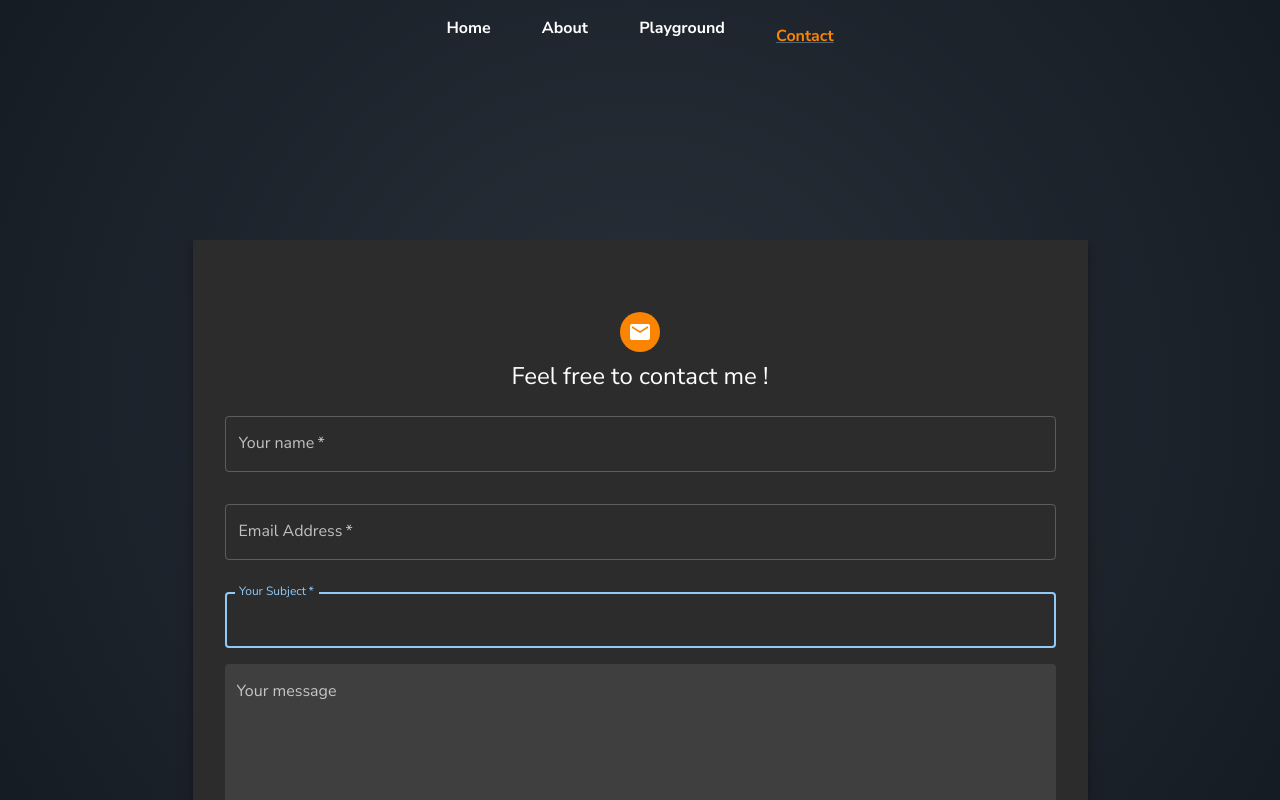
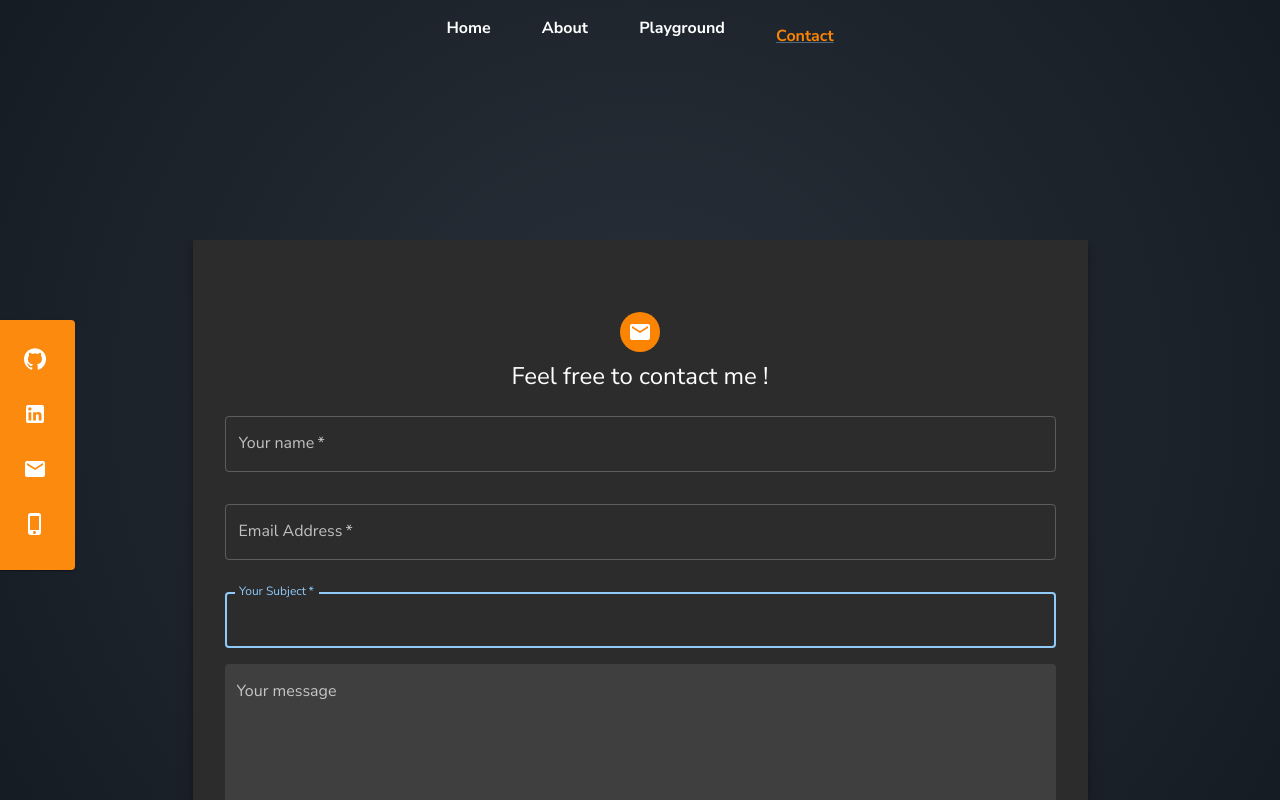
Before and after one commit to LoganWillaumez/Portfolio, a Next.js app: page /contact in a window 1280 px wide. Built offline with nearby package versions, Linux system fonts and the light colour scheme.

Commit message:
[FEAT](page-structure): continue menu left

```diff
--- a/Components/Header.jsx
+++ b/Components/Header.jsx
@@ -17,8 +17,8 @@ export const Header = () => {
         sx={{
           position: 'fixed',
           display: 'flex',
-          bottom: { xs: '1rem', md: 'auto' },
-          top: { xs: 'auto', md: '1rem' },
+          bottom: { xs: '1rem', lg: 'auto' },
+          top: { xs: 'auto', lg: '1rem' },
           left: '50%',
           transform: 'translate(-50%,0 )',
           gap: '4vw',
@@ -37,7 +37,7 @@ export const Header = () => {
                 color: '#FB8402',
                 transform: {
                   xs: 'translateY(-0.5rem)',
-                  md: 'translateY(0.5rem)',
+                  lg: 'translateY(0.5rem)',
                 },
               }),
             }}
@@ -56,7 +56,7 @@ export const Header = () => {
                 color: '#FB8402',
                 transform: {
                   xs: 'translateY(-0.5rem)',
-                  md: 'translateY(0.5rem)',
+                  lg: 'translateY(0.5rem)',
                 },
               }),
             }}
@@ -75,7 +75,7 @@ export const Header = () => {
                 color: '#FB8402',
                 transform: {
                   xs: 'translateY(-0.5rem)',
-                  md: 'translateY(0.5rem)',
+                  lg: 'translateY(0.5rem)',
                 },
               }),
             }}
@@ -94,7 +94,7 @@ export const Header = () => {
                 color: '#FB8402',
                 transform: {
                   xs: 'translateY(-0.5rem)',
-                  md: 'translateY(0.5rem)',
+                  lg: 'translateY(0.5rem)',
                 },
               }),
             }}
--- a/Components/Layout.jsx
+++ b/Components/Layout.jsx
@@ -1,9 +1,19 @@
+import { useState } from 'react';
 import { Footer } from './Footer';
 import { Header } from './Header';
+import { MenuSocial } from './MenuSocial';
 
 export const Layout = ({ children }) => {
+  const [open, setOpen] = useState(false);
+  const openTrue = () => {
+    setOpen(true);
+  };
+  const openFalse = () => {
+    setOpen(false);
+  };
   return (
     <>
+      <MenuSocial open={open} openTrue={openTrue} openFalse={openFalse} />
       <Header />
       {children}
     </>
--- /dev/null
+++ b/Components/MenuSocial.jsx
@@ -0,0 +1,90 @@
+import { Box } from '@mui/material';
+import { Paper } from '@mui/material';
+import GitHubIcon from '@mui/icons-material/GitHub';
+import LinkedInIcon from '@mui/icons-material/LinkedIn';
+import EmailIcon from '@mui/icons-material/Email';
+import PhoneIphoneIcon from '@mui/icons-material/PhoneIphone';
+import ClickAwayListener from '@mui/material/ClickAwayListener';
+import ListIcon from '@mui/icons-material/List';
+export const MenuSocial = ({ open, openTrue, openFalse }) => {
+  return (
+    <>
+      <ClickAwayListener onClickAway={openFalse}>
+        <Paper
+          component={Paper}
+          onClick={() => openTrue()}
+          sx={{
+            width: '80px',
+            height: '250px',
+            position: 'fixed',
+            left: { xs: '-40px', lg: '-5px' }, //-5 ok
+            top: { xs: '15%', lg: '40%' },
+            transform: 'translate(0, -50%)',
+            backgroundColor: '#FB8402',
+            zIndex: '10',
+            overflow: 'hidden',
+            transition: 'all 250ms ease-in-out',
+            transformOrigin: 'left top',
+            transform: { xs: 'scaleY(0.2)', lg: 'scaleY(1)' },
+            ...(open && {
+              transform: 'scale(1)',
+              transform: 'translateX(35px)',
+            }),
+          }}
+        >
+          <Box
+            height={'100%'}
+            sx={{
+              padding: '2rem 0 2rem 0',
+              display: 'flex',
+              flexDirection: 'column',
+              gap: '1.5rem',
+              justifyContent: 'center',
+              alignItems: 'center',
+              opacity: { xs: '0', lg: '1' },
+              transform: { xs: 'scale(0)', lg: 'scale(1)' },
+              transition: 'all 250ms east-in-out',
+              ...(open && {
+                opacity: '1',
+                transform: 'scale(1)',
+              }),
+            }}
+          >
+            <a
+              style={{ color: 'white' }}
+              href='https://github.com/LoganWillaumez'
+              target='_blank'
+              rel='noopener noreferrer'
+            >
+              <GitHubIcon />
+            </a>
+            <a
+              style={{ color: 'white' }}
+              href='https://www.linkedin.com/in/loganwillaumez/'
+              target='_blank'
+              rel='noopener noreferrer'
+            >
+              <LinkedInIcon />
+            </a>
+            <a
+              style={{ color: 'white' }}
+              href='mailto:logan.willaumez@gmail.com'
+              target='_blank'
+              rel='noopener noreferrer'
+            >
+              <EmailIcon />
+            </a>
+            <a
+              style={{ color: 'white' }}
+              href='tel:0683485118'
+              target='_blank'
+              rel='noopener noreferrer'
+            >
+              <PhoneIphoneIcon />
+            </a>
+          </Box>
+        </Paper>
+      </ClickAwayListener>
+    </>
+  );
+};
--- a/Components/Portfolio.jsx
+++ b/Components/Portfolio.jsx
@@ -18,7 +18,7 @@ export default function TitlebarImageList() {
     <ImageList
       sx={{
         width: '100%',
-        height: { xs: '85vh', md: '90vh' },
+        height: { xs: '85vh', lg: '90vh' },
         paddingTop: '10%',
       }}
     >
@@ -30,7 +30,7 @@ export default function TitlebarImageList() {
           Portfolio
         </ListSubheader>
       </ImageListItem>
-      {itemData.map((item, i) => (
+      {itelgata.map((item, i) => (
         <ImageListItem
           key={item.img}
           onClick={(e) => {
@@ -70,7 +70,7 @@ export default function TitlebarImageList() {
   );
 }
 
-const itemData = [
+const itelgata = [
   {
     img: 'https://user-images.githubusercontent.com/60406970/168473161-680a96fc-2cd3-4323-b6a9-8f07cc194987.png',
     title: 'Lusco',
--- a/Components/Typewriter.jsx
+++ b/Components/Typewriter.jsx
@@ -7,7 +7,7 @@ export const TypewriterEffect = () => {
       sx={{
         width: '100%',
         display: 'flex',
-        gap: { xs: '1rem', md: '2rem', alignItems: 'center' },
+        gap: { xs: '1rem', lg: '2rem', alignItems: 'center' },
       }}
     >
       <Typography
--- a/pages/contact.jsx
+++ b/pages/contact.jsx
@@ -16,7 +16,7 @@ import { Container } from '@mui/material';
 export default function SignInSide() {
   const handleSubmit = (event) => {
     event.preventDefault();
-    const data = new FormData(event.currentTarget);
+    const data = new Forlgata(event.currentTarget);
     console.log({
       email: data.get('email'),
       password: data.get('password'),
@@ -29,14 +29,14 @@ export default function SignInSide() {
       component='main'
       sx={{
         paddingTop: '2rem',
-        height: { xs: '90vh', md: 'fit-content' },
+        height: { xs: '90vh', lg: 'fit-content' },
         width: '90vw',
         margin: '0 auto',
         display: 'flex',
         justifyContent: 'center',
-        marginTop: { md: '15rem' },
+        marginTop: { lg: '15rem' },
         overflow: 'scroll',
-        paddingTop: { xs: '2rem', md: '0' },
+        paddingTop: { xs: '2rem', lg: '0' },
         ' &::-webkit-scrollbar': {
           display: 'none',
         },
@@ -47,7 +47,7 @@ export default function SignInSide() {
         item
         xs={false}
         sm={4}
-        md={7}
+        lg={7}
         sx={{
           backgroundImage: 'url(https://source.unsplash.com/random)',
           backgroundRepeat: 'no-repeat',
@@ -61,7 +61,7 @@ export default function SignInSide() {
       >
         Coucou
       </Grid> */}
-      <Box item xs={12} sm={8} md={5} component={Paper} elevation={6} square>
+      <Box item xs={12} sm={8} lg={5} component={Paper} elevation={6} square>
         <Box
           sx={{
             my: 8,
@@ -86,7 +86,7 @@ export default function SignInSide() {
             }}
           >
             <TextField
-              sx={{ mb: { xs: 2, md: 2 } }}
+              sx={{ mb: { xs: 2, lg: 2 } }}
               margin='normal'
               required
               fullWidth
@@ -97,7 +97,7 @@ export default function SignInSide() {
               autoFocus
             />
             <TextField
-              sx={{ mb: { xs: 2, md: 2 } }}
+              sx={{ mb: { xs: 2, lg: 2 } }}
               margin='normal'
               required
               fullWidth
@@ -108,7 +108,7 @@ export default function SignInSide() {
               autoFocus
             />
             <TextField
-              sx={{ mb: { xs: 2, md: 2 } }}
+              sx={{ mb: { xs: 2, lg: 2 } }}
               margin='normal'
               required
               fullWidth
@@ -119,7 +119,7 @@ export default function SignInSide() {
             />
             <TextField
               fullWidth
-              sx={{ mb: { xs: 2, md: 5 } }}
+              sx={{ mb: { xs: 2, lg: 5 } }}
               id='filled-multiline-static'
               label='Your message'
               multiline
--- a/pages/index.jsx
+++ b/pages/index.jsx
@@ -61,7 +61,7 @@ export default function App() {
         <Typography
           sx={{
             fontWeight: '300',
-            maxWidth: { xs: '50vh', md: '600px', marginBottom: '4vh' },
+            maxWidth: { xs: '50vh', lg: '600px', marginBottom: '4vh' },
           }}
           component='p'
         >
```
